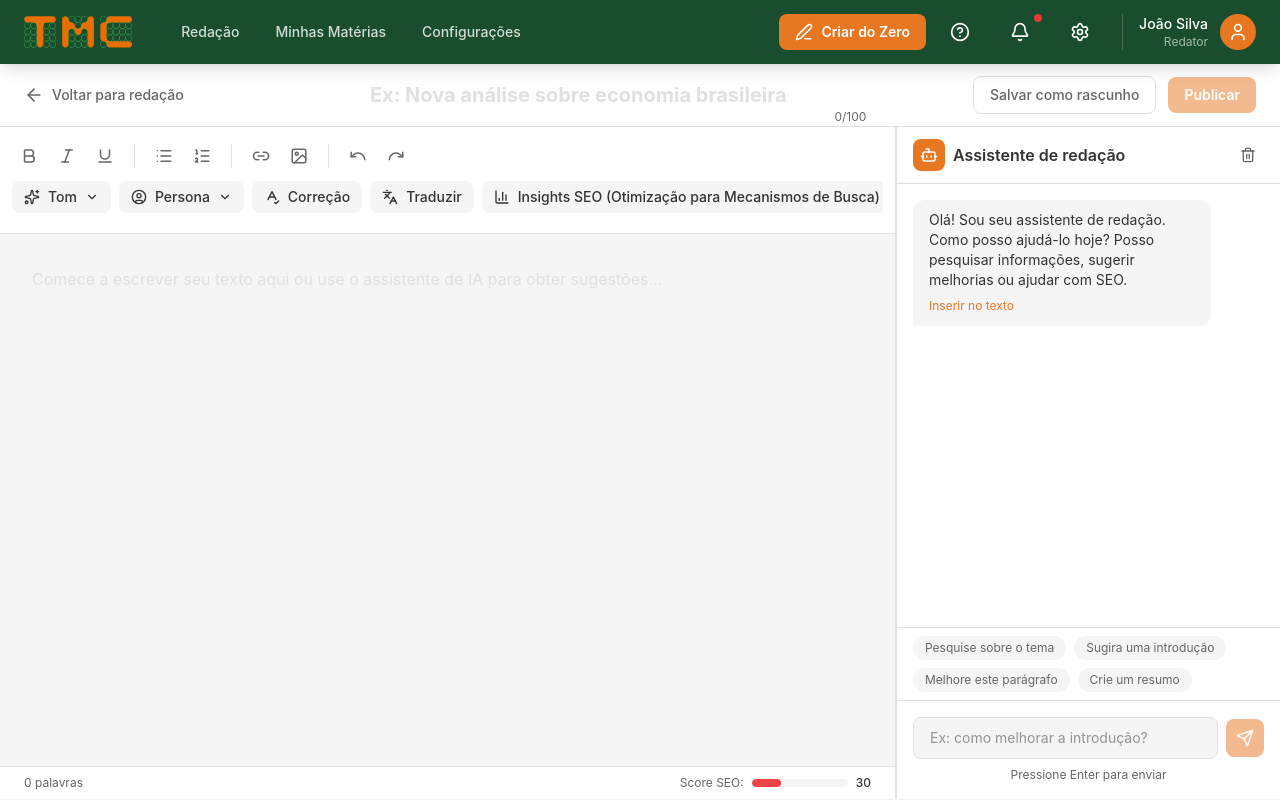
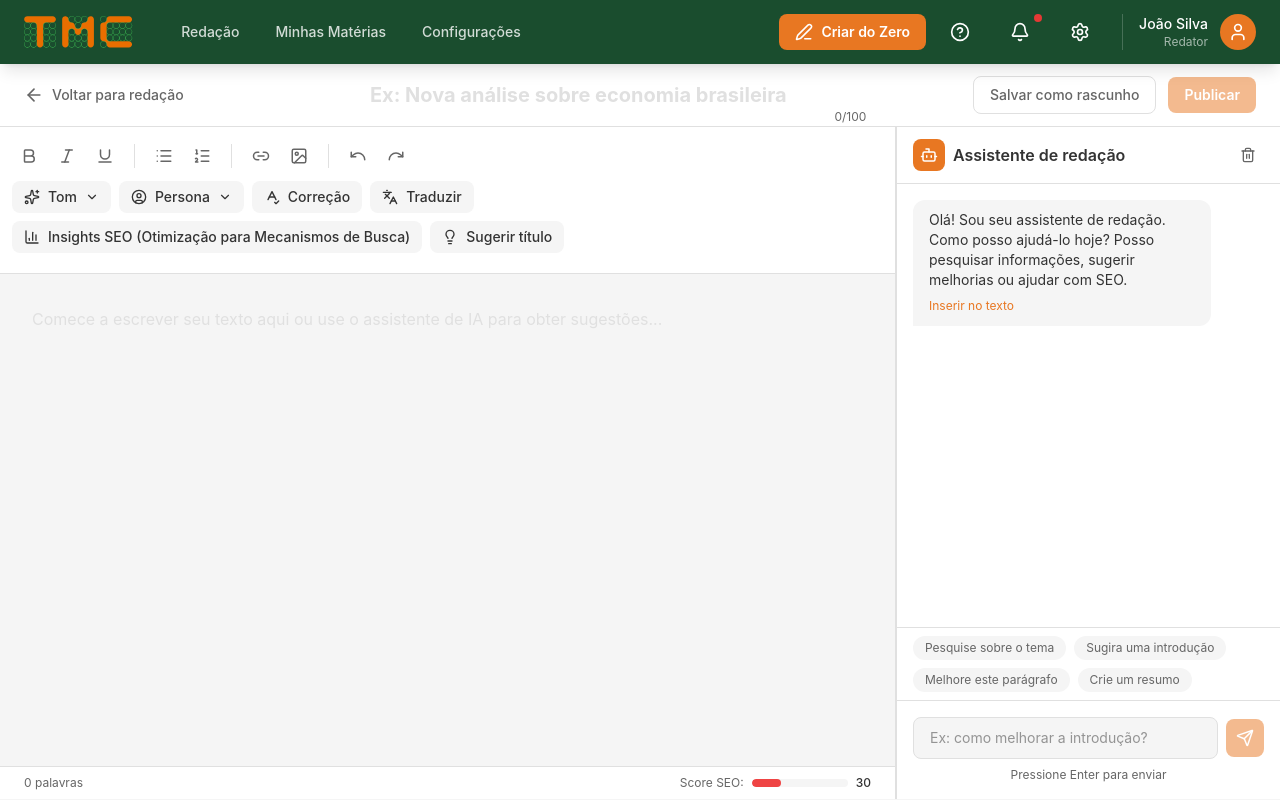
Before and after one commit to Jaar-TMC/tmc-redacao, a React (Vite) app in the folder tmc-redacao/: page /criar in a window 1280 px wide. Built offline with nearby package versions, Linux system fonts and the light colour scheme.

Commit message:
ajuste bug dropdown

```diff
--- a/tmc-redacao/src/pages/CriarPostPage.jsx
+++ b/tmc-redacao/src/pages/CriarPostPage.jsx
@@ -136,9 +136,9 @@ const CriarPostPage = () => {
 
       <div className="flex flex-col lg:flex-row h-[calc(100vh-8rem)]">
         {/* Editor Area */}
-        <div className="flex-1 flex flex-col lg:border-r border-light-gray">
+        <div className="flex-1 flex flex-col lg:border-r border-light-gray overflow-visible">
           {/* Toolbar */}
-          <div className="bg-white border-b border-light-gray p-2 md:p-3 space-y-2 overflow-visible">
+          <div className="bg-white border-b border-light-gray p-2 md:p-3 space-y-2 overflow-visible relative z-30 isolate">
             {/* Formatting */}
             <div className="flex items-center gap-1">
               <button className="p-2 hover:bg-off-white rounded transition-colors">
@@ -174,7 +174,7 @@ const CriarPostPage = () => {
             </div>
 
             {/* AI Tools */}
-            <div className="flex items-center gap-2 overflow-x-auto pb-2">
+            <div className="flex flex-wrap items-center gap-2 pb-2">
               {/* Tone Dropdown */}
               <div className="relative flex-shrink-0">
                 <button
```
